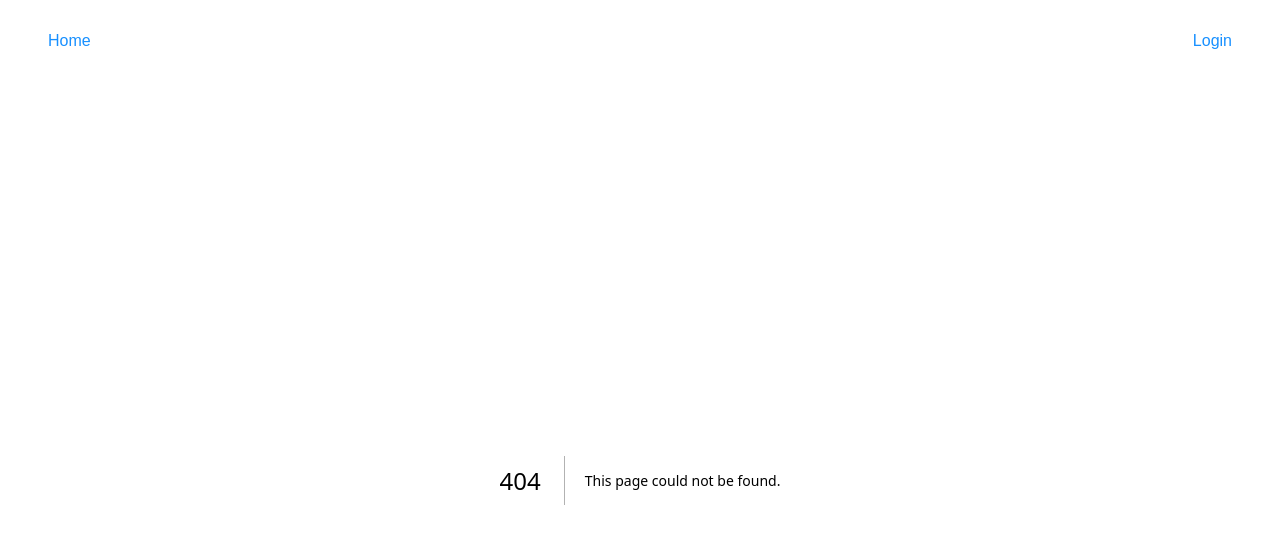
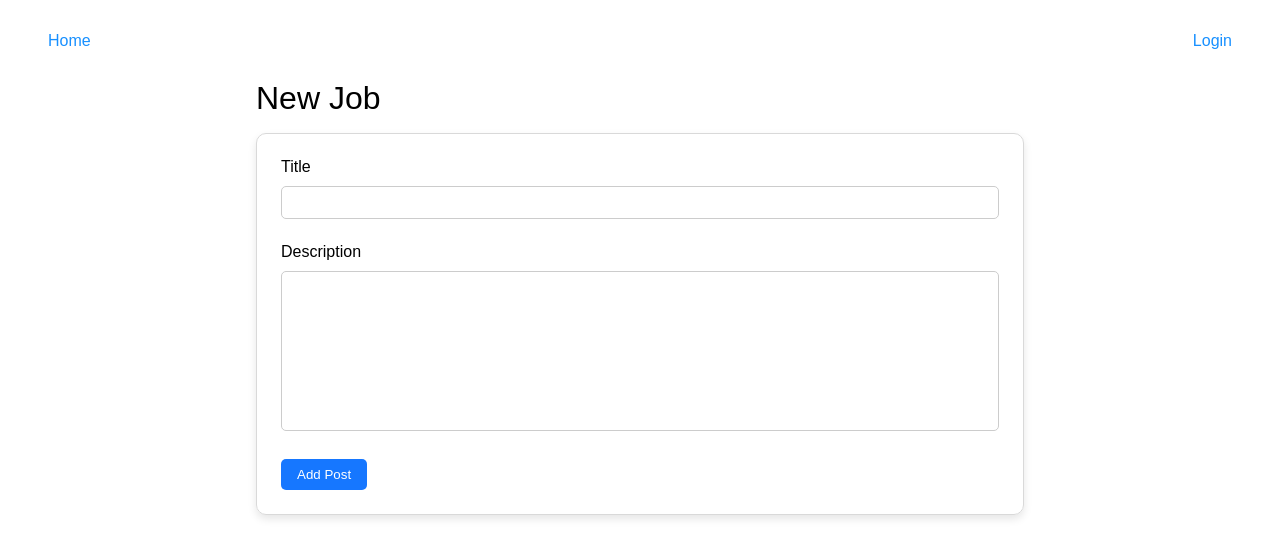
Before and after one commit to RaphaelSalayog/job-board-frontend, a Next.js app: page /add-post in a window 1280 px wide. Before the commit this address had no page. Shown: the top 558 px of the page. Built offline with nearby package versions, Linux system fonts and the light colour scheme.

Commit message:
feat: add post form

```diff
--- a/src/components/menu/MainNavigation.tsx
+++ b/src/components/menu/MainNavigation.tsx
@@ -1,7 +1,18 @@
 import ComponentWrapper from "@/util/ComponentWrapper";
 import Link from "next/link";
+import { useEffect, useState } from "react";
 
 const MainNavigation: React.FC<any> = ({ children }) => {
+  const [isAuth, setIsAuth] = useState(false);
+
+  useEffect(() => {
+    const token = localStorage?.getItem("token");
+    if (token) {
+      setIsAuth(true);
+    } else {
+      setIsAuth(false);
+    }
+  }, [localStorage?.getItem("token")]);
   return (
     <>
       <nav style={{ position: "fixed", width: "100%" }}>
@@ -21,14 +32,34 @@ const MainNavigation: React.FC<any> = ({ children }) => {
               Home
             </Link>
           </li>
+          <div style={{ display: "flex" }}>
+            {isAuth && (
+              <>
+                <p style={{ marginRight: "3rem" }}>Raphael</p>
+                <li key={"addPost"} style={{ marginRight: "3rem" }}>
+                  <Link
+                    href={"/add-post"}
+                    style={{ textDecoration: "none", color: "#1890ff" }}
+                  >
+                    Post Job
+                  </Link>
+                </li>
+              </>
+            )}
             <li key={"login"}>
               <Link
                 href={"/login"}
+                onClick={() => {
+                  if (isAuth) {
+                    localStorage.removeItem("token");
+                  }
+                }}
                 style={{ textDecoration: "none", color: "#1890ff" }}
               >
-              Login
+                {isAuth ? "Logout" : "Login"}
               </Link>
             </li>
+          </div>
         </ul>
       </nav>
       <main>
--- /dev/null
+++ b/src/pages/add-post/index.tsx
@@ -0,0 +1,69 @@
+import { buttonStyle, inputStyle } from "../login";
+import { useState } from "react";
+
+const addPost = () => {
+  const [title, setTitle] = useState("");
+  const [description, setDescription] = useState("");
+
+  return (
+    <>
+      <p style={{ fontSize: "2rem", marginBottom: "1rem" }}>New Job</p>
+      <div
+        style={{
+          border: "1px solid #d9d9d9",
+          borderRadius: "10px",
+          boxShadow: "0 4px 8px rgba(0, 0, 0, 0.1)",
+          padding: "1.5rem",
+          listStyleType: "none",
+        }}
+      >
+        <form
+          onSubmit={(e) => {
+            e.preventDefault();
+            console.log(title + " " + description);
+          }}
+        >
+          <label
+            htmlFor="title"
+            style={{
+              display: "inline-block",
+              marginBottom: "10px",
+              width: "6rem",
+            }}
+          >
+            Title
+          </label>
+          <input
+            id="title"
+            style={inputStyle}
+            onChange={(e) => {
+              setTitle(e.target.value);
+            }}
+          />
+          <label
+            htmlFor="description"
+            style={{
+              display: "inline-block",
+              marginBottom: "10px",
+              width: "6rem",
+            }}
+          >
+            Description
+          </label>
+          <textarea
+            id="description"
+            style={{ ...inputStyle, height: "10rem", resize: "none" }}
+            onChange={(e) => {
+              setDescription(e.target.value);
+            }}
+          />
+          <button type="submit" style={buttonStyle}>
+            Add Post
+          </button>
+        </form>
+      </div>
+    </>
+  );
+};
+
+export default addPost;
--- a/src/pages/login/index.tsx
+++ b/src/pages/login/index.tsx
@@ -1,6 +1,7 @@
+import { useRouter } from "next/router";
 import { useState } from "react";
 
-const inputStyle = {
+export const inputStyle = {
   padding: "8px", // Adjust padding according to your preference
   borderRadius: "5px",
   border: "1px solid #ccc",
@@ -8,7 +9,7 @@ const inputStyle = {
   marginBottom: "1.5rem",
 };
 
-const buttonStyle = {
+export const buttonStyle = {
   padding: "8px 16px", // Adjust padding according to your preference
   borderRadius: "5px",
   backgroundColor: "#1677ff",
@@ -20,6 +21,7 @@ const buttonStyle = {
 const Login = () => {
   const [username, setUsername] = useState("");
   const [password, setPassword] = useState("");
+  const router = useRouter();
   return (
     <>
       <div style={{ width: "100%", display: "flex", justifyContent: "center" }}>
@@ -29,6 +31,8 @@ const Login = () => {
             onSubmit={(e) => {
               e.preventDefault();
               console.log(username + " " + password);
+              localStorage.setItem("token", username);
+              router.push("/");
             }}
           >
             <label
--- a/src/util/ComponentWrapper.tsx
+++ b/src/util/ComponentWrapper.tsx
@@ -8,7 +8,7 @@ const ComponentWrapper: React.FC<any> = ({ children }) => {
           justifyContent: "center",
         }}
       >
-        <div style={{ width: "80%", marginTop: "5rem" }}>{children}</div>
+        <div style={{ width: "60%", marginTop: "5rem" }}>{children}</div>
       </div>
     </>
   );
```
Lines whose indentation alone changed are shown as unchanged.
